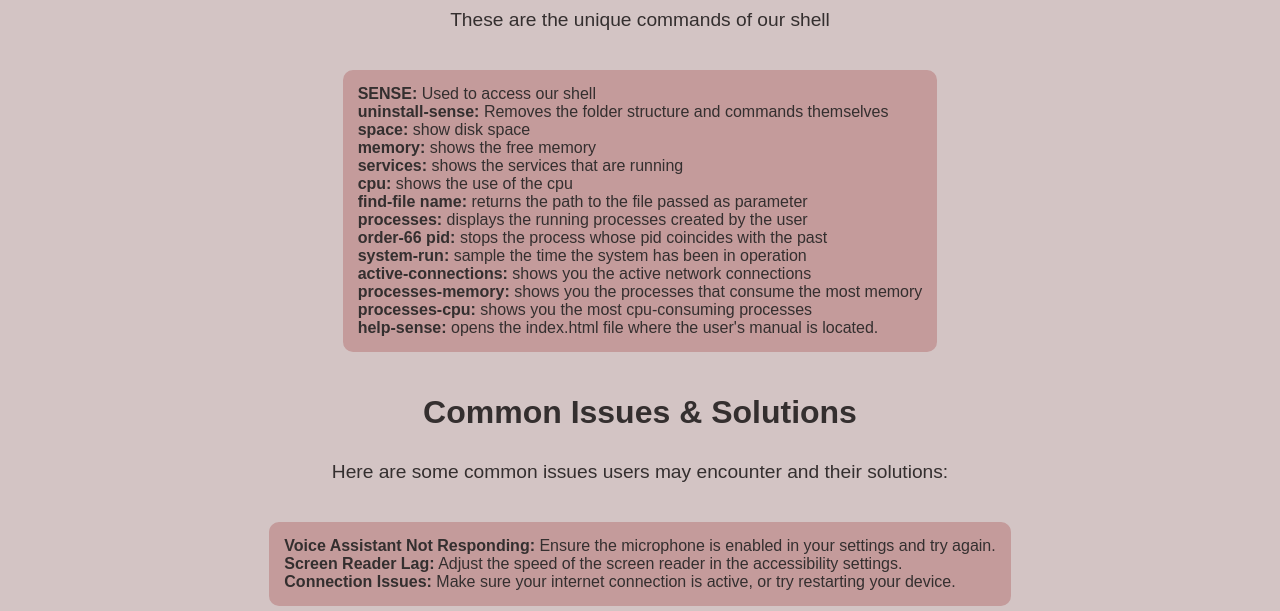
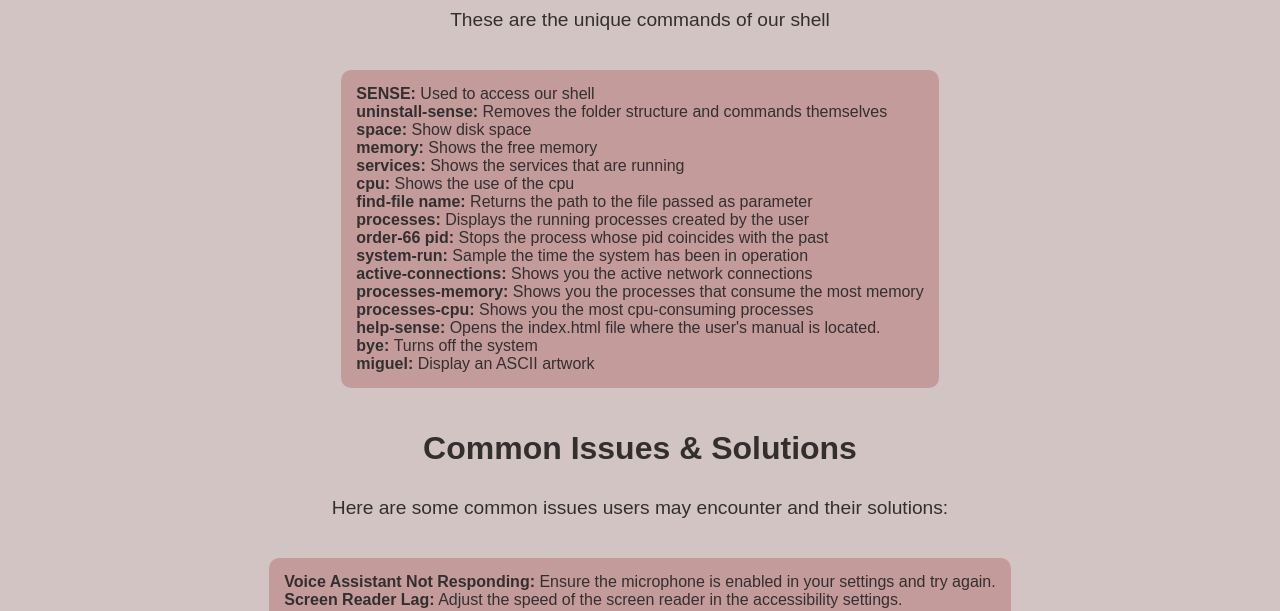
Before and after one commit to nasratullahjabarkhil/Sense-OS-manual, a plain HTML site: page help/help.html in a window 1280 px wide. Shown: the part 489-1100 px from the top of the page. Drawn offline with Linux system fonts and the light colour scheme.

Commit message:
Update help.html

```diff
--- a/help/help.html
+++ b/help/help.html
@@ -111,18 +111,20 @@
         <ul class="features">
             <li><b>SENSE: </b>Used to access our shell</li>
             <li><b>uninstall-sense: </b>Removes the folder structure and commands themselves</li>
-            <li><b>space: </b>show disk space</li>
-            <li><b>memory: </b>shows the free memory</li>
-            <li><b>services: </b>shows the services that are running</li>
-            <li><b>cpu: </b>shows the use of the cpu</li>
-            <li><b>find-file name: </b>returns the path to the file passed as parameter</li>
-            <li><b>processes: </b>displays the running processes created by the user</li>
-            <li><b>order-66 pid: </b>stops the process whose pid coincides with the past</li>
-            <li><b>system-run: </b>sample the time the system has been in operation</li>
-            <li><b>active-connections: </b>shows you the active network connections</li>
-            <li><b>processes-memory: </b>shows you the processes that consume the most memory</li>
-            <li><b>processes-cpu: </b>shows you the most cpu-consuming processes</li>
-            <li><b>help-sense: </b>opens the index.html file where the user's manual is located.</li>
+            <li><b>space: </b>Show disk space</li>
+            <li><b>memory: </b>Shows the free memory</li>
+            <li><b>services: </b>Shows the services that are running</li>
+            <li><b>cpu: </b>Shows the use of the cpu</li>
+            <li><b>find-file name: </b>Returns the path to the file passed as parameter</li>
+            <li><b>processes: </b>Displays the running processes created by the user</li>
+            <li><b>order-66 pid: </b>Stops the process whose pid coincides with the past</li>
+            <li><b>system-run: </b>Sample the time the system has been in operation</li>
+            <li><b>active-connections: </b>Shows you the active network connections</li>
+            <li><b>processes-memory: </b>Shows you the processes that consume the most memory</li>
+            <li><b>processes-cpu: </b>Shows you the most cpu-consuming processes</li>
+            <li><b>help-sense: </b>Opens the index.html file where the user's manual is located.</li>
+            <li><b>bye: </b>Turns off the system</li>
+            <li><b>miguel: </b>Display an ASCII artwork</li>
         </ul>
 
         <h2>Common Issues & Solutions</h2>
```
